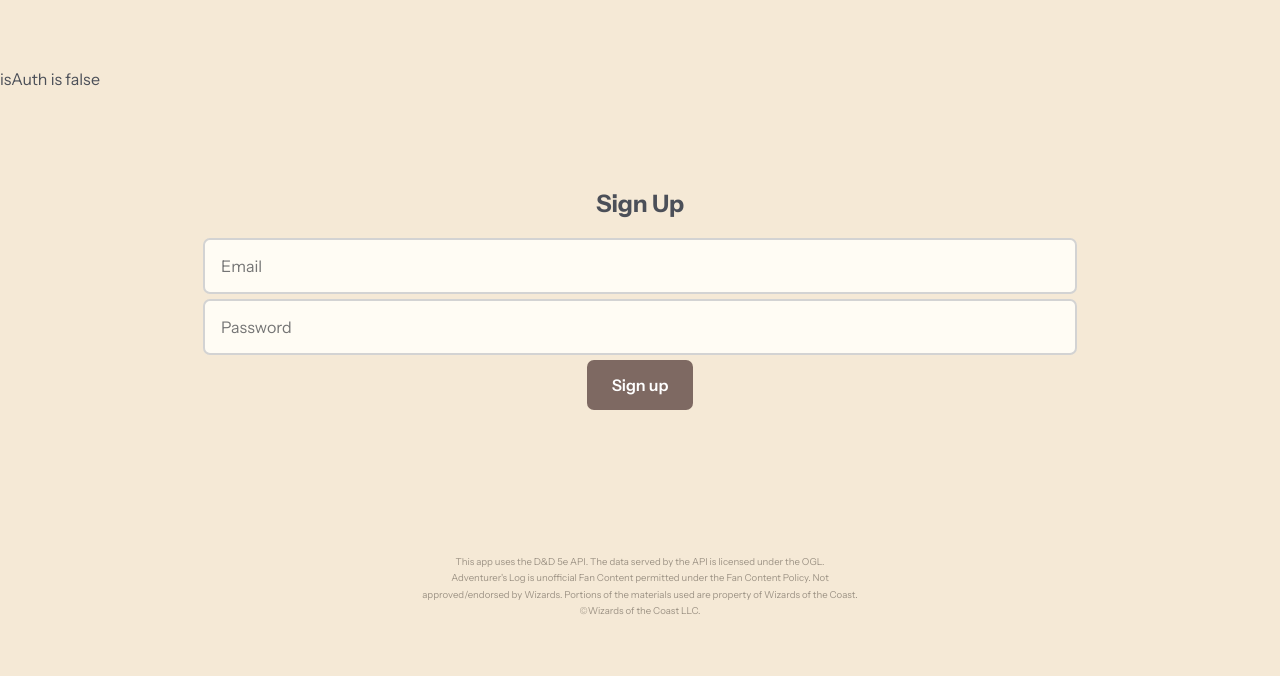
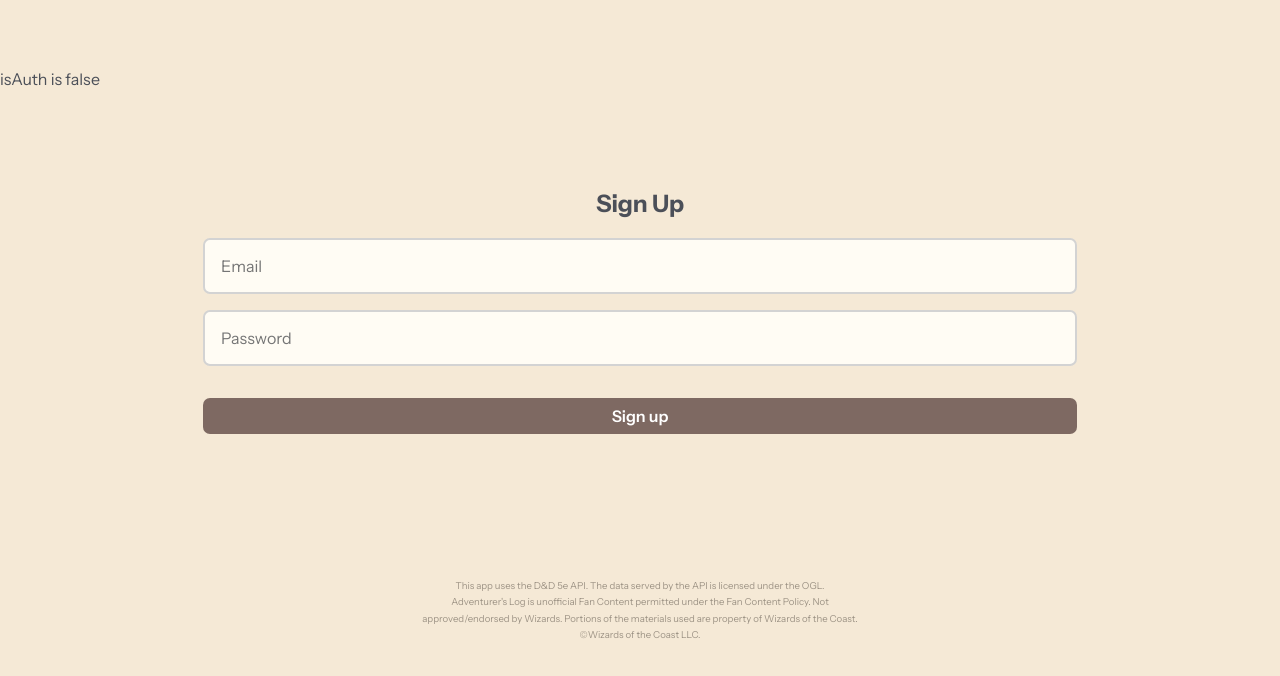
Before and after one commit to draykhlin/adventurers-log, a React (Create React App) app in the folder frontend/: page /signup in a window 1280 px wide. Shown: the top 676 px of the page. Built offline with nearby package versions, Linux system fonts and the light colour scheme; no server answers; a web font is replaced by a local one.

Commit message:
fixed signup form styling

```diff
--- a/frontend/src/index.css
+++ b/frontend/src/index.css
@@ -257,15 +257,13 @@ main {
 }
 .hero form input {
   display: block;
-}
-.login-form {
-  margin-bottom: 2rem;
-}
-.login-form input {
   width: 100%;
   margin: 1rem auto;
 }
-.login-form button {
+.hero form {
+  margin-bottom: 2rem;
+}
+.hero form button {
   width: 100%;
   margin-top: 1rem;
   padding: 0.5rem 2rem;
```
